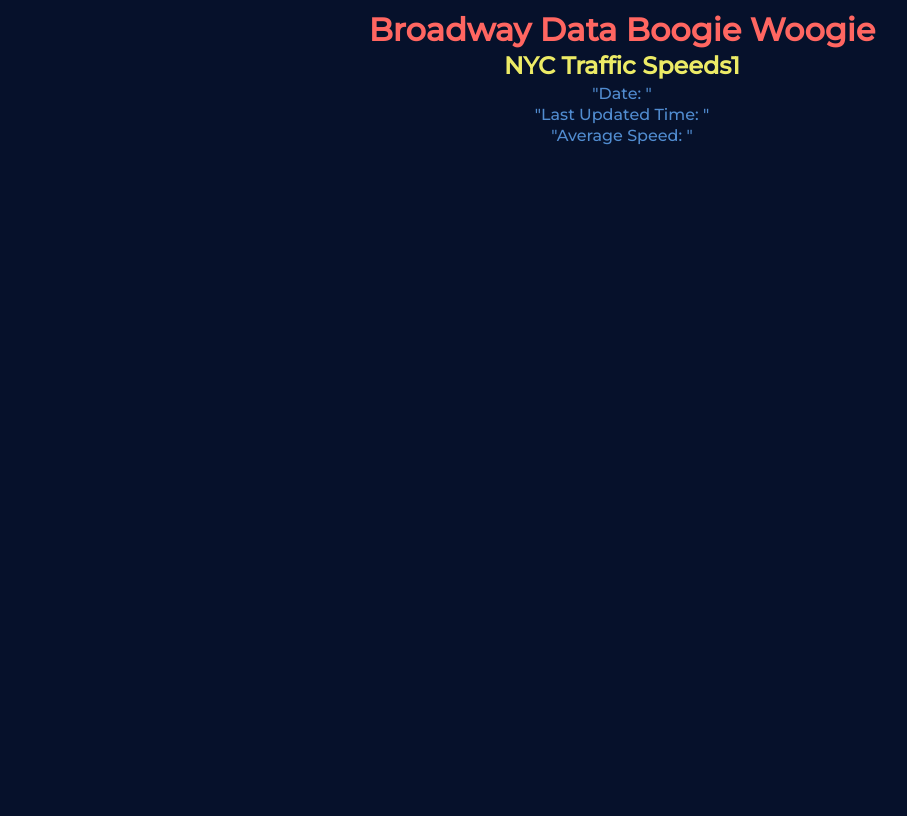
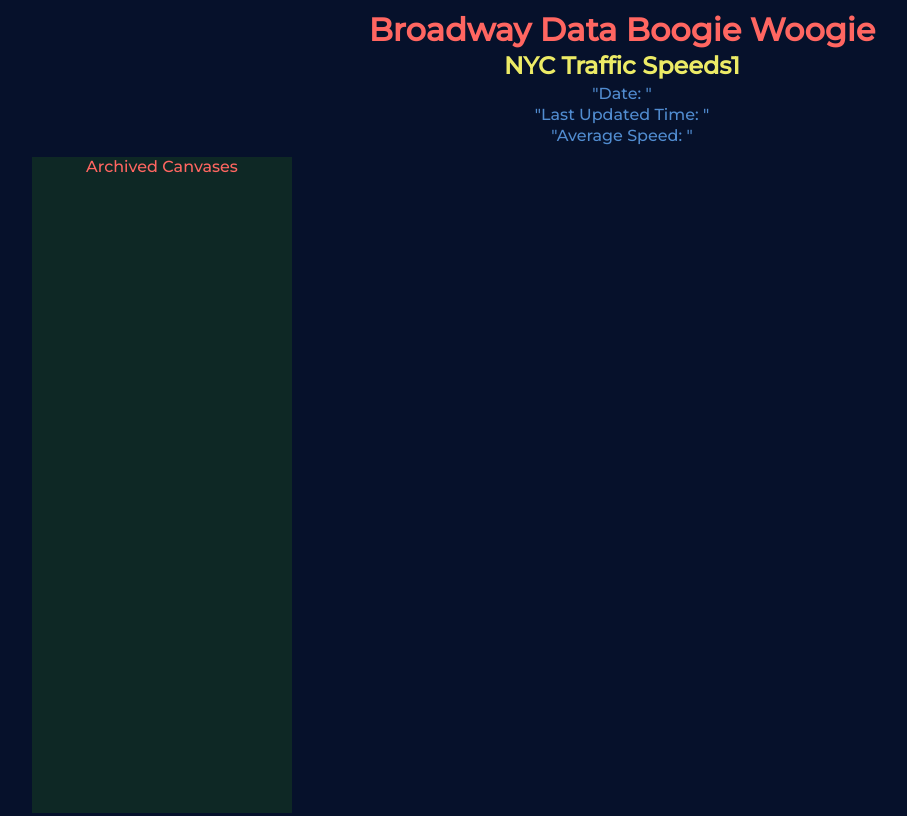
Before and after one commit to thevonzhimanen/boogiewoogie, a plain HTML site: page index.html in a window 1280 px wide. Shown: the top 816 px of the page, without its empty margins (26-933 px from the left). Drawn offline with nearby package versions, Linux system fonts and the light colour scheme; no server answers.

Commit message:
archive canvas

```diff
--- a/css/style.css
+++ b/css/style.css
@@ -6,24 +6,18 @@
 }
 
 #titleHead {
-    /* grid-column-start: 1;
-  grid-column-end: 2; */
     grid-column: 2;
     grid-row: 1/ span 1;
     text-align: center;
 }
 
 #subText {
-    /* grid-column-start: 1;
-    grid-column-end: 2; */
     grid-column: 2;
     grid-row: 2/ span 1;
     text-align: center;
 }
 
 #chartArea {
-    /* grid-column-start: 2;
-    grid-column-end: 3; */
     grid-column: 2;
     grid-row: 3 / span 1;
     margin: 8px auto;
@@ -34,11 +28,19 @@
     grid-column-start: 2;
     grid-column-end: 3;
     grid-row: 4/ span 1;
-    /* margin: 2px auto; */
     text-align: center;
-    /* word-wrap: break-word; */
     color: #eceb66;
     margin: auto;
+}
+
+#archive {
+    grid-column: 1;
+    grid-row: 3/ span 1;
+    background-color: #0e2825;
+    margin: 10px 10px 150px 50px;
+    overflow: scroll;
+    align: center;
+    color: #ff6661;
 }
 
 #loaderGif {
--- a/index.html
+++ b/index.html
@@ -56,6 +56,8 @@
 
         <div id="clock"> </div>
 
+        <div id="archive" class="text">Archived Canvases</div>
+
     </div>
 
 
```
